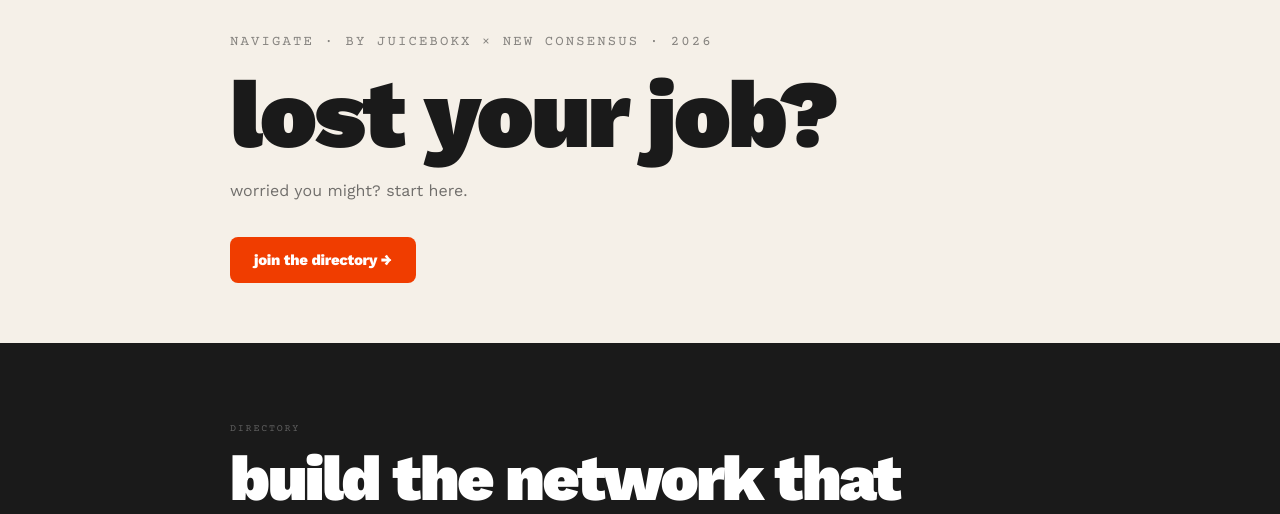
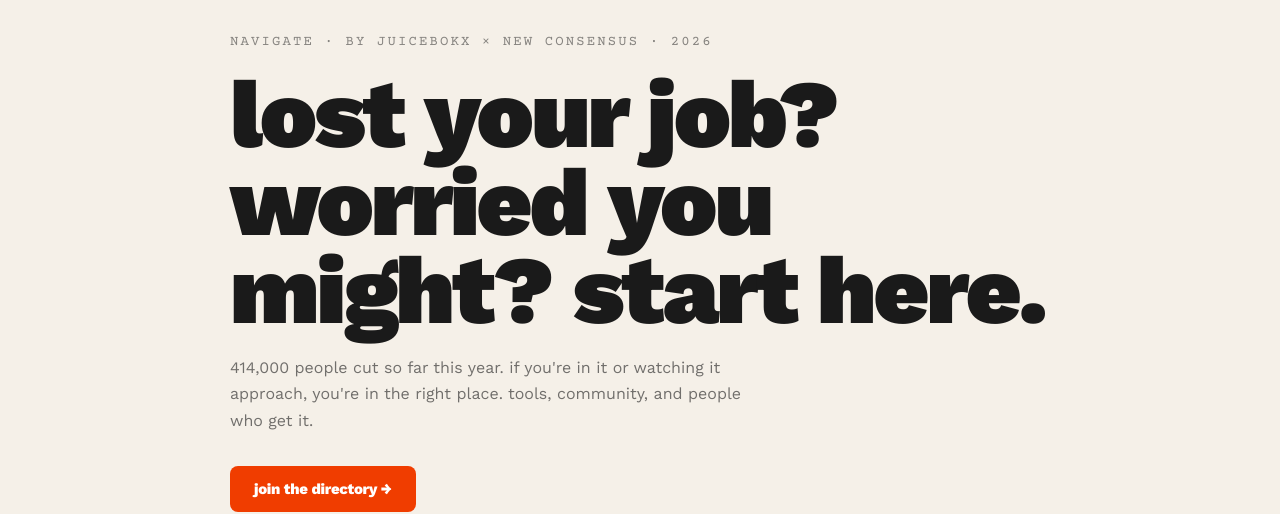
Before and after one commit to leentaher/layoff-tracker, a Next.js app: page / in a window 1280 px wide. Shown: the part 147-661 px from the top of the page. Built offline with nearby package versions, Linux system fonts and the light colour scheme; no server answers.

Commit message:
Hero: title 'lost your job? worried you might? start here.', restore original subline
Co-Authored-By: Claude Sonnet 5.5 <noreply@anthropic.com>
Claude-Session: https://claude.ai/code/session_014CPPSuvsmkSpBB7t75fqSg

```diff
--- a/src/components/Hero.tsx
+++ b/src/components/Hero.tsx
@@ -5,10 +5,10 @@ export default function Hero() {
         navigate · by juicebokx × new consensus · 2026
       </p>
       <h1 style={{ fontSize: 'clamp(52px, 10vw, 96px)', fontWeight: 900, lineHeight: 0.92, letterSpacing: '-3px', marginBottom: 20 }}>
-        lost your job?
+        lost your job? worried you might? start here.
       </h1>
       <p style={{ fontSize: 16, lineHeight: 1.65, opacity: 0.6, maxWidth: 520, marginBottom: 32 }}>
-        worried you might? start here.
+        414,000 people cut so far this year. if you're in it or watching it approach, you're in the right place. tools, community, and people who get it.
       </p>
       <a
         href="#community"
```
